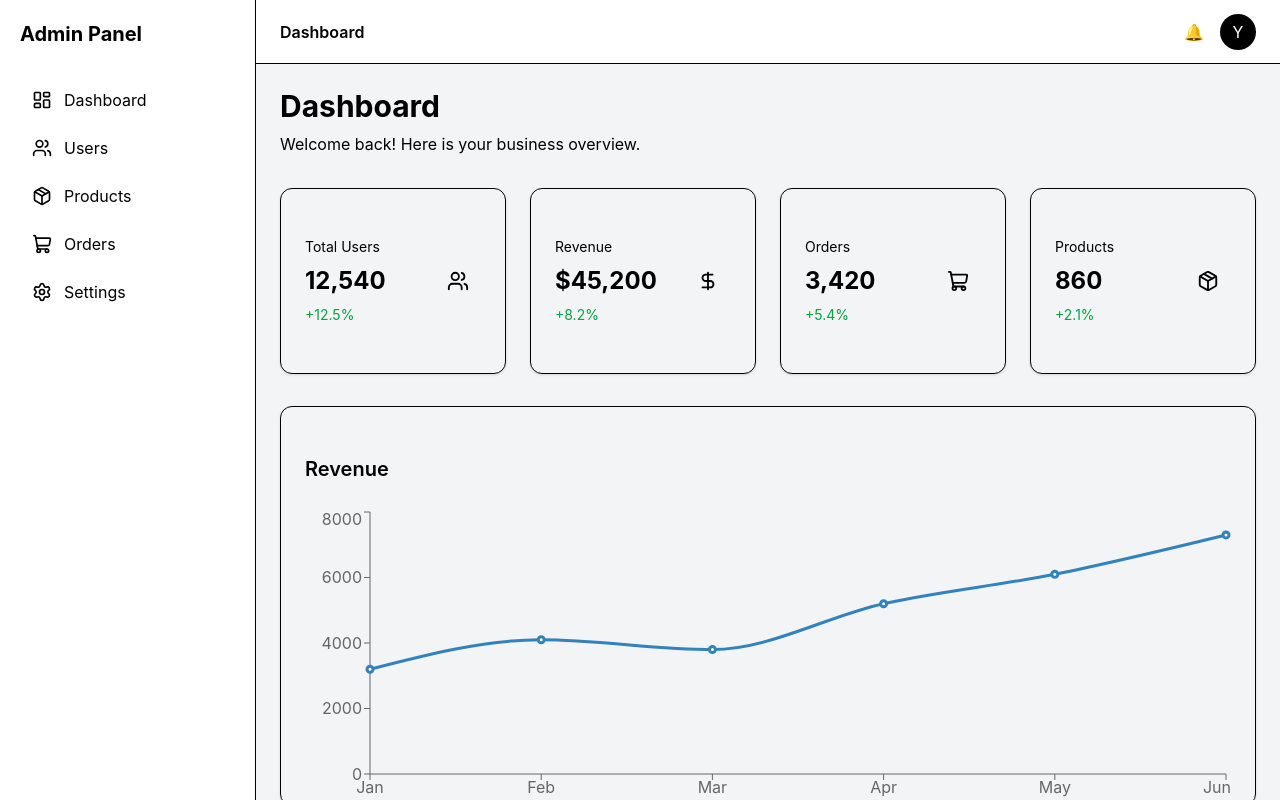
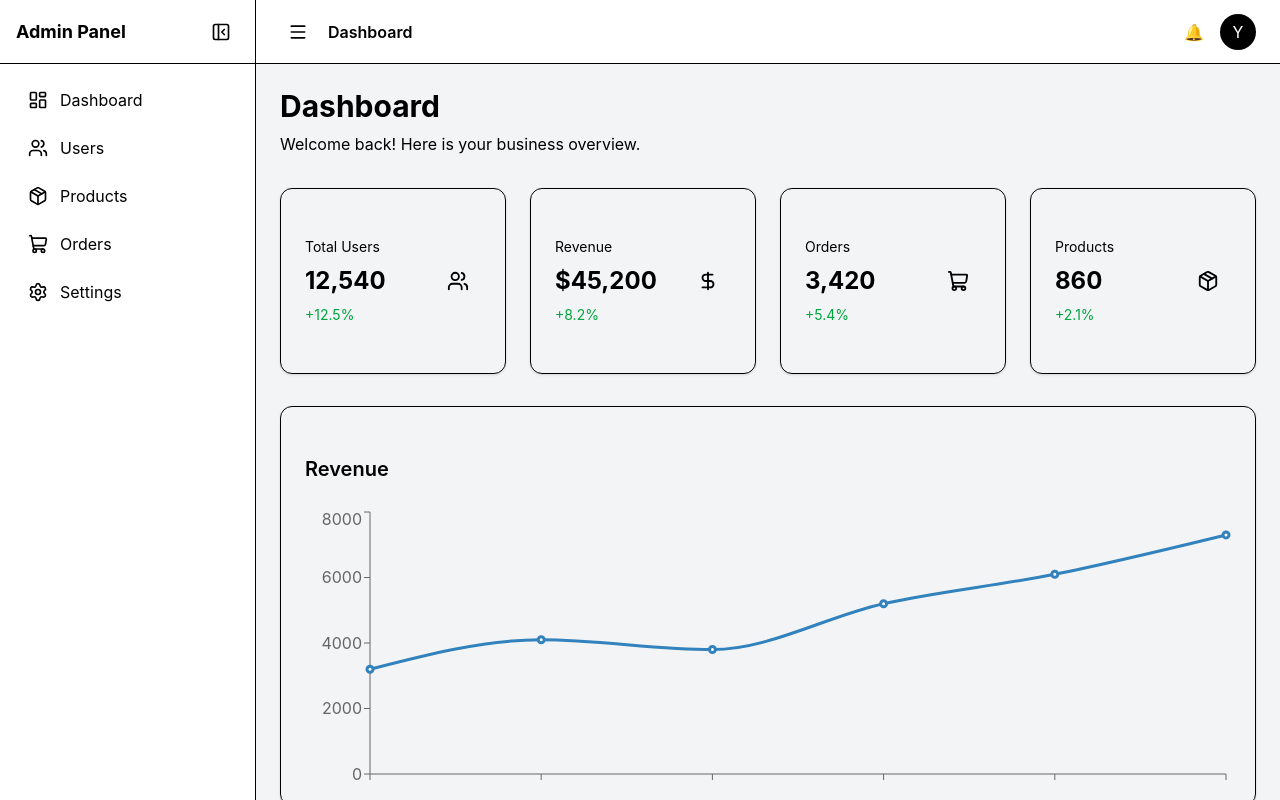
Before and after one commit to yektaakhavan/admin-dashboard, a React app: page / in a window 1280 px wide. Shown: the top 800 px of the page. Built offline with nearby package versions, Linux system fonts and the light colour scheme; the HTML template or start-up script is replaced by a standard one.

Commit message:
feat(state): add zustand sidebar state management

```diff
--- a/src/features/dashboard/components/RevenueChart.tsx
+++ b/src/features/dashboard/components/RevenueChart.tsx
@@ -15,7 +15,7 @@ export default function RevenueChart() {
   return (
     <AnimatedContainer>
       <Card>
-        <CardContent className="h-[350px] p-6">
+        <CardContent className="h-[350px] p-6 overflow-hidden">
           <h2 className="mb-6 text-xl font-semibold">Revenue</h2>
 
           <ResponsiveContainer width="100%" height="100%">
--- a/src/layouts/dashboard/Navbar.tsx
+++ b/src/layouts/dashboard/Navbar.tsx
@@ -1,33 +1,42 @@
+import { Menu } from 'lucide-react';
+
+import { useSidebarStore } from '@/stores/sidebar.store';
+
 export default function Navbar() {
+  const toggle = useSidebarStore((state) => state.toggle);
+
   return (
-    <header className="
+    <header
+      className="
       flex h-16 items-center justify-between
       border-b bg-white px-6
-    ">
-
-      <h1 className="font-semibold">
-        Dashboard
-      </h1>
-
-
-      <div className="
-        flex items-center gap-4
-      ">
-
-        <button>
-          🔔
+    "
+    >
+      <div className="flex items-center gap-3">
+        <button
+          type="button"
+          onClick={toggle}
+          className="rounded-md p-2 hover:bg-gray-100"
+          aria-label="Toggle sidebar"
+        >
+          <Menu size={20} />
         </button>
 
+        <h1 className="font-semibold">Dashboard</h1>
+      </div>
 
-        <div className="
+      <div className="flex items-center gap-4">
+        <button type="button">🔔</button>
+
+        <div
+          className="
           flex h-9 w-9 items-center justify-center
           rounded-full bg-black text-white
-        ">
+        "
+        >
           Y
         </div>
-
       </div>
-
     </header>
   );
 }
--- a/src/layouts/dashboard/Sidebar.tsx
+++ b/src/layouts/dashboard/Sidebar.tsx
@@ -4,7 +4,10 @@ import {
   Package,
   ShoppingCart,
   Settings,
+  PanelLeftClose,
 } from 'lucide-react';
+
+import { useSidebarStore } from '@/stores/sidebar.store';
 
 const menuItems = [
   {
@@ -30,26 +33,47 @@ const menuItems = [
 ];
 
 export default function Sidebar() {
+  const { isOpen, toggle } = useSidebarStore();
+
   return (
-    <aside className="w-64 border-r bg-white p-5">
-      <h2 className="mb-8 text-xl font-bold">Admin Panel</h2>
+    <aside
+      className={`
+        border-r bg-white
+        transition-all duration-300
+        ${isOpen ? 'w-64' : 'w-20'}
+      `}
+    >
+      <div className="flex h-16 items-center justify-between border-b px-4">
+        {isOpen && <h2 className="text-lg font-bold">Admin Panel</h2>}
 
-      <nav className="space-y-2">
+        <button
+          type="button"
+          onClick={toggle}
+          className="rounded-md p-2 hover:bg-gray-100"
+          aria-label="Toggle sidebar"
+        >
+          <PanelLeftClose size={20} />
+        </button>
+      </div>
+
+      <nav className="space-y-2 p-4">
         {menuItems.map((item) => {
           const Icon = item.icon;
 
           return (
             <button
               key={item.title}
-              className="
-              flex w-full items-center gap-3
-              rounded-lg px-3 py-2
-              hover:bg-gray-100
-              "
+              type="button"
+              className={`
+                flex w-full items-center gap-3
+                rounded-lg px-3 py-2
+                hover:bg-gray-100
+                ${!isOpen ? 'justify-center' : ''}
+              `}
             >
               <Icon size={20} />
 
-              {item.title}
+              {isOpen && <span>{item.title}</span>}
             </button>
           );
         })}
--- /dev/null
+++ b/src/stores/sidebar.store.ts
@@ -0,0 +1,21 @@
+import { create } from 'zustand';
+
+interface SidebarState {
+  isOpen: boolean;
+  toggle: () => void;
+  close: () => void;
+}
+
+export const useSidebarStore = create<SidebarState>((set) => ({
+  isOpen: true,
+
+  toggle: () =>
+    set((state) => ({
+      isOpen: !state.isOpen,
+    })),
+
+  close: () =>
+    set({
+      isOpen: false,
+    }),
+}));
```
